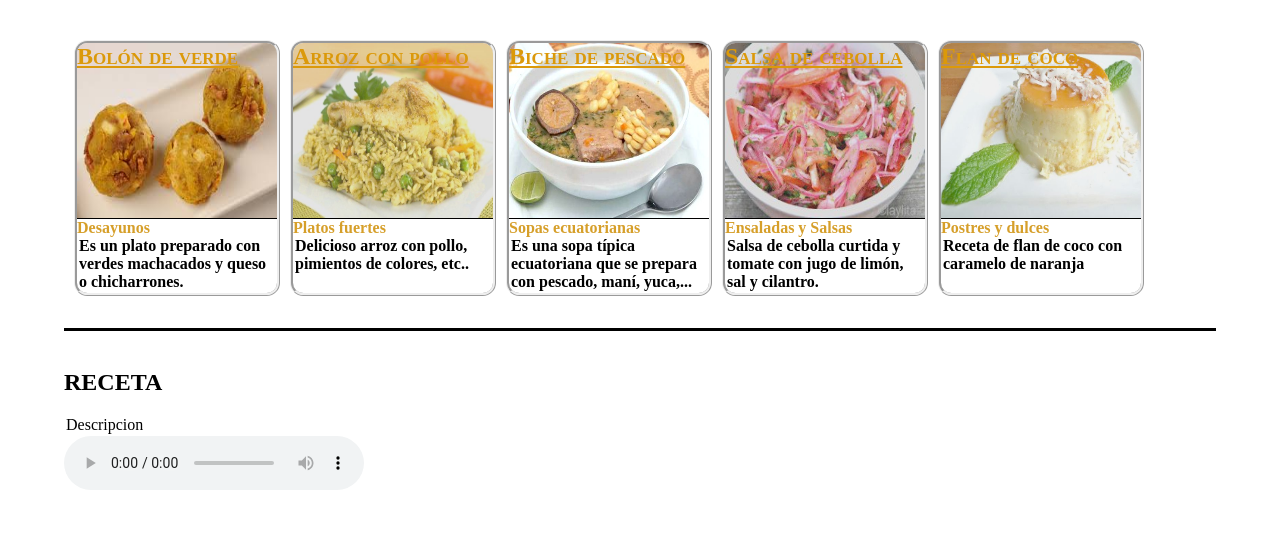
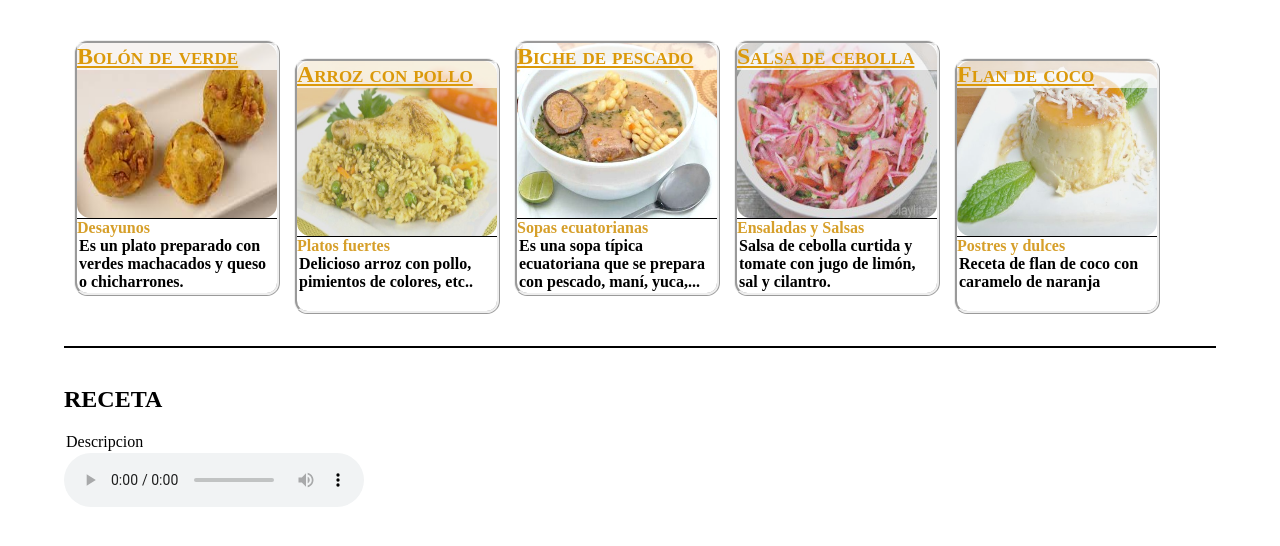
Before and after one commit to anrosant/anrosant.github.io, a plain HTML site: page fuentes/recetas online.html in a window 1280 px wide. Shown: the part 120-666 px from the top of the page. Drawn offline with Linux system fonts and the light colour scheme.

Commit message:
actualizado

```diff
--- a/fuentes/estilos/estiloRecetas.css
+++ b/fuentes/estilos/estiloRecetas.css
@@ -9,7 +9,10 @@ body{
 	background-size: 60%;
 	background-position: top left;
 
-	margin: 1em 4em;
+	display: block;
+	margin-left: auto;
+	margin-right: auto;
+	width: 90%;
 
 }
 div.resumen-recetas{
@@ -24,8 +27,7 @@ div.resumen-recetas{
 
 	background-position: top;
 
-	float: left;
-	overflow: auto;
+	display: inline-block;
 }
 .cajas:hover{
 	opacity: 0.7;
@@ -33,13 +35,13 @@ div.resumen-recetas{
 
 div#recetas{
 	border-style: solid;
-	border-width: 0px 0px 3px 0px;
-	overflow: auto;
+	border-width: 0px 0px 2px 0px;
 	padding-bottom: 2em;
 }
 
 .titulo-receta{
 	font-variant: small-caps;
+	background-color: rgba(255,255,255,0.7);
 
 	margin-top: 0px;
 }
@@ -77,6 +79,8 @@ a:visited{
 	padding-bottom: 8em;
 	margin: 0px;
 
+	border-radius: 10pt;
+
 	background-size: 200px 175px;
 	background-repeat: no-repeat;
 }
--- a/fuentes/recetas online.html
+++ b/fuentes/recetas online.html
@@ -62,8 +62,9 @@
 			<img src="">
 			<h1>RECETA</h1>
 			<p>Descripcion</p>
-			<audio src="audio/receta1.wma" controls >
-			<p>Tu navegador no implementa el elemento audio</p>
+			<audio controls >
+				<source src="audio/receta1.mp3" type="audio/mp3">
+				<p>Tu navegador no implementa el elemento audio</p>
 			</audio>
 		</div>
 	</section>
```
Also changed, not shown: hola.html (added, +11 -0 lines), 4 other files.
